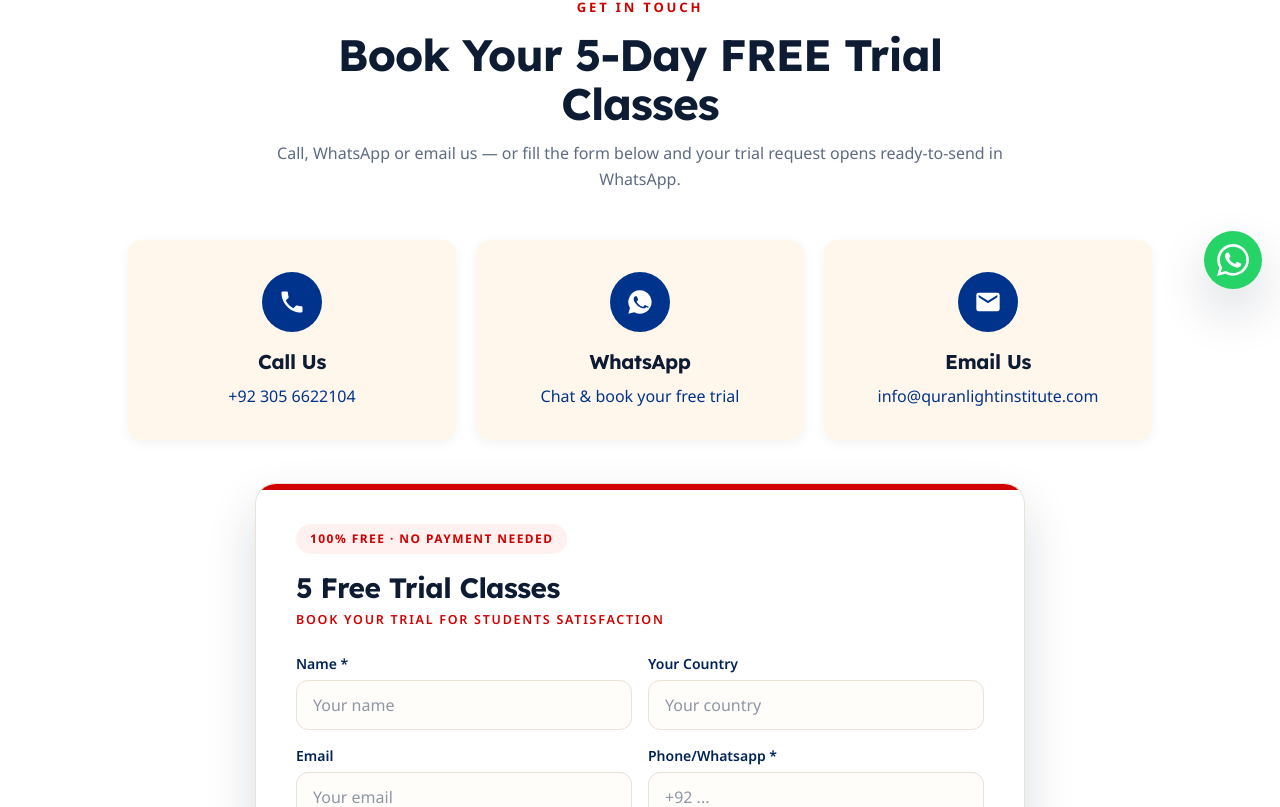
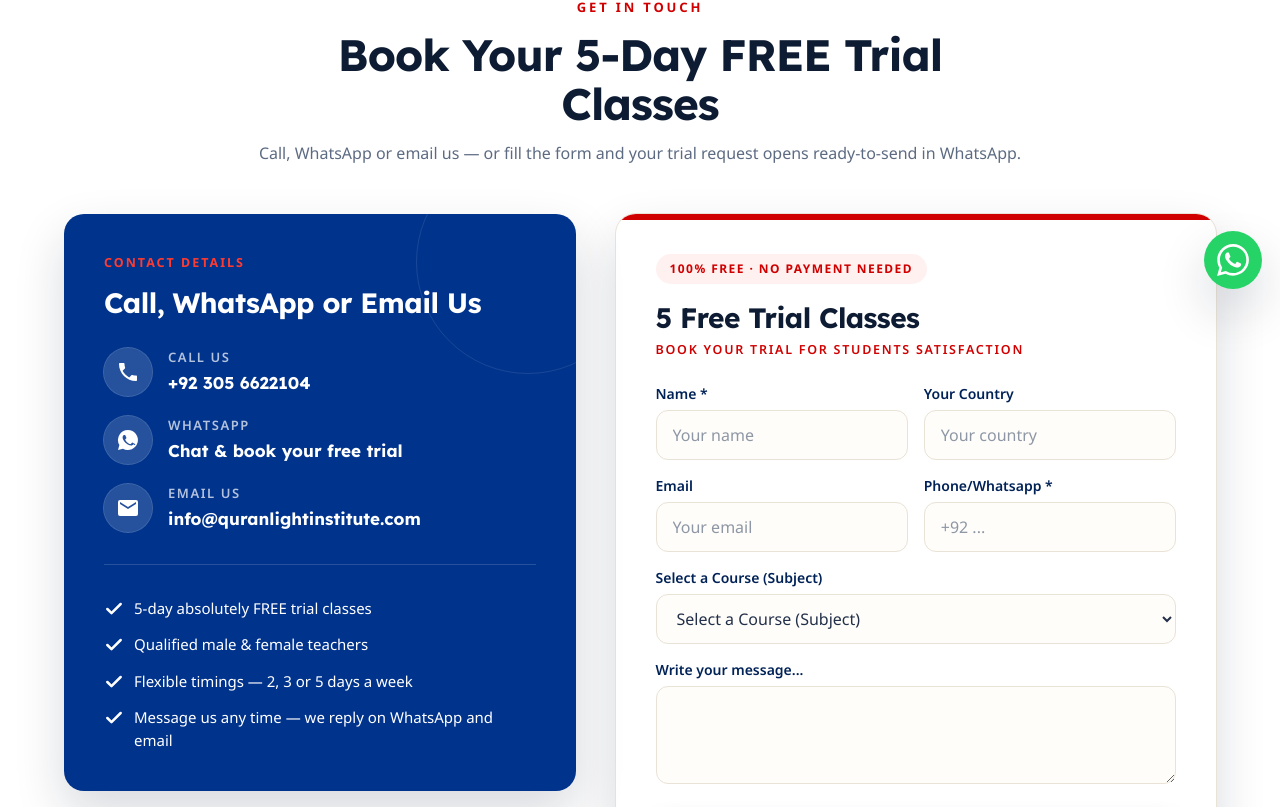
Before and after one commit to wordbitx/qn3, a Next.js app: page /contact in a window 1280 px wide. Shown: the part 493-1300 px from the top of the page. Built offline with nearby package versions, Linux system fonts and the light colour scheme.

Commit message:
Round 12: Steps photos full-height edge-to-edge, Contact page premium restyle

```diff
--- a/src/app/contact/page.tsx
+++ b/src/app/contact/page.tsx
@@ -28,54 +28,92 @@ export default function ContactPage({
               Book Your 5-Day FREE Trial Classes
             </h2>
             <p className="mt-3 leading-relaxed text-muted">
-              Call, WhatsApp or email us — or fill the form below and your trial request opens
+              Call, WhatsApp or email us — or fill the form and your trial request opens
               ready-to-send in WhatsApp.
             </p>
           </div>
 
-          <div className="mx-auto mt-12 grid max-w-5xl gap-5 md:grid-cols-3">
-            <div className="rounded-[14px] bg-cream p-[32px_28px] text-center shadow-[0_3px_12px_rgba(13,27,51,0.05)]">
-              <span className="mx-auto flex h-[60px] w-[60px] items-center justify-center rounded-full bg-navy text-white">
-                <svg viewBox="0 0 24 24" fill="currentColor" className="h-7 w-7" aria-hidden="true">
+          {/* Feedback round 12 (13 Nov 2026) — PREMIUM RESTYLE, same
+              spirit as the round-10 Admission redesign. The 3 cream
+              contact cards are replaced by a navy panel beside the form
+              (same content, premium presentation): phone, WhatsApp and
+              email as clean rows, then the trust points — every line a
+              fact already stated elsewhere on the site. No address, no
+              hours, nothing invented. Mobile: form first, panel after
+              (the form is the point of the page, as on Admission). */}
+          <div className="mx-auto mt-12 grid max-w-6xl items-start gap-8 lg:grid-cols-[0.92fr_1.08fr] lg:gap-10">
+            <div className="order-2 lg:order-1">
+              <div className="relative overflow-hidden rounded-[20px] bg-navy p-8 text-white shadow-cardLg sm:p-10">
+                <div className="pointer-events-none absolute -right-16 -top-16 h-56 w-56 rounded-full border border-white/10" aria-hidden="true" />
+                <p className="relative text-[12.5px] font-bold uppercase tracking-[0.16em] text-redBright">
+                  Contact Details
+                </p>
+                <h3 className="relative mt-3 font-display text-[28px] font-bold leading-tight text-white">
+                  Call, WhatsApp or Email Us
+                </h3>
+                <ul className="relative mt-7 space-y-5">
+                  <li>
+                    <a href={PHONE_TEL} className="group flex items-center gap-4">
+                      <span className="flex h-12 w-12 shrink-0 items-center justify-center rounded-full bg-white/15 text-white ring-1 ring-white/25 transition group-hover:bg-white/25">
+                        <svg viewBox="0 0 24 24" fill="currentColor" className="h-6 w-6" aria-hidden="true">
                           <path d="M6.6 10.8c1.4 2.8 3.8 5.1 6.6 6.6l2.2-2.2c.3-.3.7-.4 1-.2 1.1.4 2.3.6 3.6.6.6 0 1 .4 1 1V20c0 .6-.4 1-1 1C10.6 21 3 13.4 3 4c0-.6.4-1 1-1h3.5c.6 0 1 .4 1 1 0 1.2.2 2.4.6 3.6.1.3 0 .7-.2 1l-2.3 2.2z" />
                         </svg>
                       </span>
-              <h3 className="mt-4 font-display text-xl font-bold text-navyInk">Call Us</h3>
-              <a href={PHONE_TEL} className="mt-2 block font-medium text-navy hover:underline">
-                {PHONE_DISPLAY}
+                      <span>
+                        <span className="block text-[13px] font-semibold uppercase tracking-[0.12em] text-white/70">Call Us</span>
+                        <span className="mt-0.5 block font-display text-[17px] font-bold text-white group-hover:underline">{PHONE_DISPLAY}</span>
+                      </span>
                     </a>
-            </div>
-            <div className="rounded-[14px] bg-cream p-[32px_28px] text-center shadow-[0_3px_12px_rgba(13,27,51,0.05)]">
-              <span className="mx-auto flex h-[60px] w-[60px] items-center justify-center rounded-full bg-navy text-white">
-                <svg viewBox="0 0 24 24" fill="currentColor" className="h-7 w-7" aria-hidden="true">
+                  </li>
+                  <li>
+                    <a href={whatsappUrl(TRIAL_MESSAGE)} target="_blank" rel="noopener noreferrer" className="group flex items-center gap-4">
+                      <span className="flex h-12 w-12 shrink-0 items-center justify-center rounded-full bg-white/15 text-white ring-1 ring-white/25 transition group-hover:bg-white/25">
+                        <svg viewBox="0 0 24 24" fill="currentColor" className="h-6 w-6" aria-hidden="true">
                           <path d="M12 2a10 10 0 0 0-8.6 15.1L2 22l5-1.3A10 10 0 1 0 12 2zm5.4 14.2c-.2.6-1.2 1.2-1.7 1.2-.5.1-1 .2-3.3-.7-2.8-1.1-4.6-4-4.7-4.2-.1-.2-1.1-1.5-1.1-2.9s.7-2 1-2.3c.2-.3.5-.3.7-.3h.5c.2 0 .4 0 .6.5l.9 2.1c.1.2.1.4 0 .6l-.4.6-.5.5c-.2.2-.3.4-.1.7.2.3.9 1.5 2 2.4 1.4 1.2 2.5 1.6 2.9 1.7.3.1.5.1.7-.1l1-1.2c.2-.3.4-.2.7-.1l2 1c.3.1.5.2.6.4 0 .1 0 .6-.2 1.1z" />
                         </svg>
                       </span>
-              <h3 className="mt-4 font-display text-xl font-bold text-navyInk">WhatsApp</h3>
-              <a
-                href={whatsappUrl(TRIAL_MESSAGE)}
-                target="_blank"
-                rel="noopener noreferrer"
-                className="mt-2 block font-medium text-navy hover:underline"
-              >
-                Chat &amp; book your free trial
+                      <span>
+                        <span className="block text-[13px] font-semibold uppercase tracking-[0.12em] text-white/70">WhatsApp</span>
+                        <span className="mt-0.5 block font-display text-[17px] font-bold text-white group-hover:underline">Chat &amp; book your free trial</span>
+                      </span>
                     </a>
-            </div>
-            <div className="rounded-[14px] bg-cream p-[32px_28px] text-center shadow-[0_3px_12px_rgba(13,27,51,0.05)]">
-              <span className="mx-auto flex h-[60px] w-[60px] items-center justify-center rounded-full bg-navy text-white">
-                <svg viewBox="0 0 24 24" fill="currentColor" className="h-7 w-7" aria-hidden="true">
+                  </li>
+                  <li>
+                    <a href={`mailto:${EMAIL}`} className="group flex items-center gap-4">
+                      <span className="flex h-12 w-12 shrink-0 items-center justify-center rounded-full bg-white/15 text-white ring-1 ring-white/25 transition group-hover:bg-white/25">
+                        <svg viewBox="0 0 24 24" fill="currentColor" className="h-6 w-6" aria-hidden="true">
                           <path d="M20 4H4a2 2 0 0 0-2 2v12a2 2 0 0 0 2 2h16a2 2 0 0 0 2-2V6a2 2 0 0 0-2-2zm0 4-8 5-8-5V6l8 5 8-5v2z" />
                         </svg>
                       </span>
-              <h3 className="mt-4 font-display text-xl font-bold text-navyInk">Email Us</h3>
-              <a href={`mailto:${EMAIL}`} className="mt-2 block break-all font-medium text-navy hover:underline">
-                {EMAIL}
+                      <span className="min-w-0">
+                        <span className="block text-[13px] font-semibold uppercase tracking-[0.12em] text-white/70">Email Us</span>
+                        <span className="mt-0.5 block break-all font-display text-[17px] font-bold text-white group-hover:underline">{EMAIL}</span>
+                      </span>
                     </a>
+                  </li>
+                </ul>
+                <div className="relative my-8 border-t border-white/15" aria-hidden="true" />
+                <ul className="relative space-y-3.5">
+                  {[
+                    "5-day absolutely FREE trial classes",
+                    "Qualified male & female teachers",
+                    "Flexible timings — 2, 3 or 5 days a week",
+                    "Message us any time — we reply on WhatsApp and email",
+                  ].map((t) => (
+                    <li key={t} className="flex items-start gap-2.5 text-[15px] font-medium text-white">
+                      <svg viewBox="0 0 24 24" fill="none" stroke="currentColor" strokeWidth="3" strokeLinecap="round" strokeLinejoin="round" className="mt-0.5 h-5 w-5 shrink-0 text-white" aria-hidden="true">
+                        <path d="M20 6 9 17l-5-5" />
+                      </svg>
+                      {t}
+                    </li>
+                  ))}
+                </ul>
               </div>
             </div>
 
-          <div className="mx-auto mt-11 max-w-3xl">
+            <div className="order-1 lg:order-2">
               <TrialForm variant="contact" defaultCourse={courseName} />
+            </div>
           </div>
         </div>
       </section>
--- a/src/components/Steps.tsx
+++ b/src/components/Steps.tsx
@@ -20,6 +20,15 @@ import { Reveal } from "@/components/Reveal";
  * complained about the boxes, not the section; the blush keeps
  * this section distinct from the cream Why Choose Us above it).
  * Same copy, same photos as the mobile-fix round.
+ * Feedback round 12 (13 Nov 2026): the user checked the live site on
+ * his Mac and said everything else is perfect — only the photos: they
+ * sat inset with white space above and below them. Now each photo spans
+ * the FULL HEIGHT of its card — top edge to bottom edge, edge-to-edge
+ * like Minha's premium cards (only a slight space at most). The card
+ * keeps its 18px corners (the photo is clipped to them by the card's
+ * overflow-hidden); the text side keeps its padding and is vertically
+ * centred against the tall photo. Same 4 photos, same copy, same 2×2
+ * grid, same red "01." numbers.
  */
 const STEPS = [
   {
@@ -79,8 +88,14 @@ export default function Steps() {
               delay={(i % 2) as 0 | 1}
               className="h-full"
             >
-              <div className="group flex h-full items-center gap-5 rounded-[18px] bg-white p-5 shadow-card sm:gap-6 sm:p-6">
-                <div className="relative h-[120px] w-[120px] shrink-0 overflow-hidden rounded-[12px] sm:h-[150px] sm:w-[150px]">
+              <div className="group flex h-full items-stretch gap-5 overflow-hidden rounded-[18px] bg-white shadow-card sm:gap-6">
+                {/* Feedback round 12: full-height photo — it spans the
+                    card's full height (top edge to bottom edge). The
+                    wrapper has NO fixed height: flex stretch gives it
+                    the card's height, and the card's overflow-hidden
+                    clips the photo to the 18px corners (top-left and
+                    bottom-left rounded, inner edge square). */}
+                <div className="relative w-[120px] shrink-0 self-stretch overflow-hidden sm:w-[150px]">
                   <Image
                     src={s.src}
                     alt={s.alt}
@@ -89,7 +104,7 @@ export default function Steps() {
                     className="object-cover transition duration-500 group-hover:scale-[1.07]"
                   />
                 </div>
-                <div className="min-w-0">
+                <div className="flex min-w-0 flex-col justify-center py-5 pr-5 sm:py-6 sm:pr-6">
                   <span className="font-display text-[20px] font-bold leading-none text-brandRed">
                     {s.num}.
                   </span>
```
Lines whose indentation alone changed are shown as unchanged.
